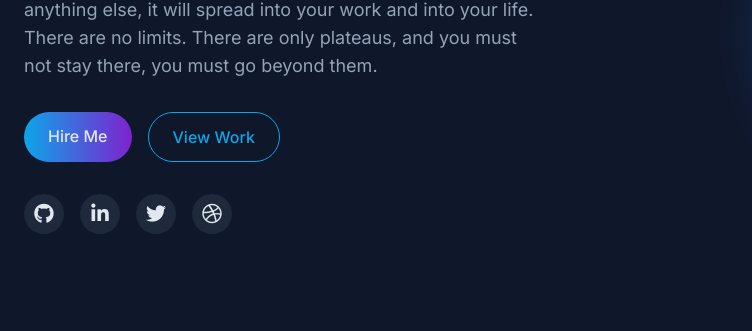
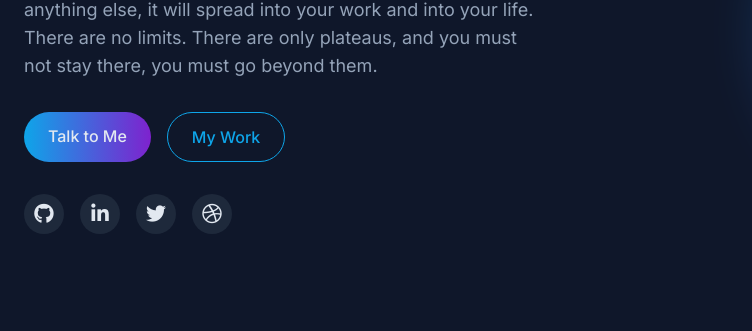
Before and after one commit to vindyakodithuwakku02/portfolio, a plain HTML site: page index.html in a window 1280 px wide. Shown: the part 407-738 px from the top of the page, 0-752 px from the left. Drawn offline with nearby package versions, Linux system fonts and the light colour scheme.

```diff
--- a/index.html
+++ b/index.html
@@ -193,8 +193,8 @@
                     not stay there, you must go beyond them.
                 </p>
                 <div class="flex space-x-4">
-                    <a href="#contact" class="px-6 py-3 rounded-full btn-primary font-medium">Hire Me</a>
-                    <a href="#projects" class="px-6 py-3 rounded-full border border-primary text-primary font-medium hover:bg-primary/10 transition">View Work</a>
+                    <a href="#contact" class="px-6 py-3 rounded-full btn-primary font-medium">Talk to Me</a>
+                    <a href="#projects" class="px-6 py-3 rounded-full border border-primary text-primary font-medium hover:bg-primary/10 transition">My Work</a>
                 </div>
                 <div class="flex mt-8 space-x-4">
                     <a href="#" class="social-icon text-xl w-10 h-10 flex items-center justify-center rounded-full bg-slate-800 hover:bg-primary">
```
